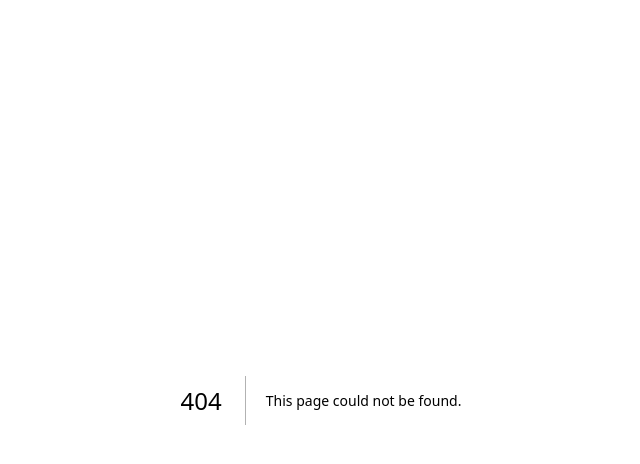
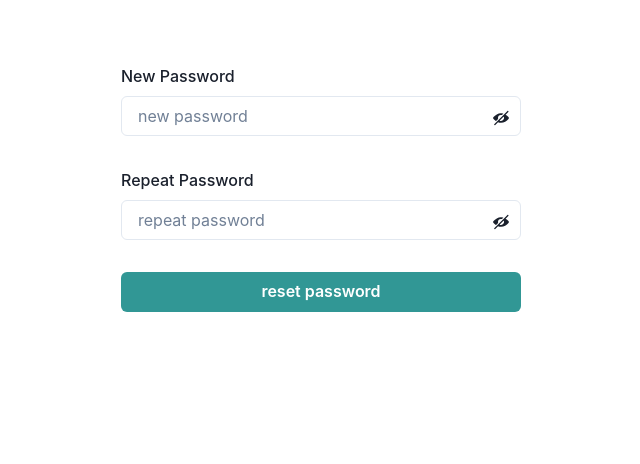
Before and after one commit to sAndrin3/cybercenturions, a Next.js app in the folder groopl-web/: page /change-password/1 in a window 1280 px wide. Before the commit this address had no page. Shown: the top 464 px of the page, without its empty margins (319-959 px from the left). Built offline with nearby package versions, Linux system fonts and the light colour scheme.

Commit message:
refactored password input field

```diff
--- a/groopl-web/src/components/inputField.tsx
+++ b/groopl-web/src/components/inputField.tsx
@@ -1,24 +1,60 @@
+import { ViewIcon, ViewOffIcon } from "@chakra-ui/icons";
 import {
   FormControl,
   FormLabel,
   Input,
   FormErrorMessage,
+  InputGroup,
+  IconButton,
+  InputRightElement,
 } from "@chakra-ui/react";
 import { useField } from "formik";
-import React, { InputHTMLAttributes } from "react";
+import React, { InputHTMLAttributes, useState } from "react";
 
 type inputFieldProps = InputHTMLAttributes<HTMLInputElement> & {
+  isPassword?: boolean;
+  rightEl?: any;
   label: string;
   name: string;
 };
 
 export const InputField: React.FC<inputFieldProps> = ({
+  isPassword,
+  rightEl,
   label,
   size: _,
   ...props
 }) => {
   const [field, { error }] = useField(props);
-  return (
+  const [show, setShow] = useState(false);
+  const handleIconClick = () => setShow(!show);
+
+  return isPassword ? (
+    <>
+      <FormControl isInvalid={!!error}>
+        <FormLabel>{label}</FormLabel>
+        <InputGroup>
+          <Input
+            {...field}
+            {...props}
+            type={show ? "text" : "password"}
+            id={field.name}
+            placeholder={props.placeholder}
+          />
+          <InputRightElement>
+            <IconButton
+              variant={"unstyled"}
+              aria-label="Show Password"
+              icon={show ? <ViewIcon /> : <ViewOffIcon />}
+              onClick={handleIconClick}
+            />
+          </InputRightElement>
+        </InputGroup>
+        {error ? <FormErrorMessage>{error}</FormErrorMessage> : null}
+      </FormControl>
+    </>
+  ) : (
+    <>
       <FormControl isInvalid={!!error}>
         <FormLabel>{label}</FormLabel>
         <Input
@@ -29,5 +65,6 @@ export const InputField: React.FC<inputFieldProps> = ({
         />
         {error ? <FormErrorMessage>{error}</FormErrorMessage> : null}
       </FormControl>
+    </>
   );
 };
--- /dev/null
+++ b/groopl-web/src/pages/change-password/[token].tsx
@@ -0,0 +1,65 @@
+import { Button, Box, IconButton } from "@chakra-ui/react";
+import { Formik, Form } from "formik";
+import { NextPage } from "next";
+import { InputField } from "../../components/inputField";
+import { Wrapper } from "../../components/wrapper";
+import { useState } from "react";
+import { ViewIcon, ViewOffIcon } from "@chakra-ui/icons";
+
+const ChangePassword: NextPage<{ token: string }> = ({ token }) => {
+  const [show, setShow] = useState(false);
+  const handleIconClick = () => setShow(!show);
+
+  return (
+    <Wrapper variant="small">
+      <Formik
+        initialValues={{ usernameOrEmail: "", password: "" }}
+        onSubmit={async (values, { setErrors }) => {
+          // const response = await login(values);
+          // if (response.data?.login.errors) {
+          //   setErrors(ToErrorMap(response.data.login.errors));
+          // } else if (response.data?.login.user) {
+          //   router.push("/");
+          // }
+        }}
+      >
+        {({ isSubmitting }) => (
+          <Form>
+            <InputField
+              name="password"
+              placeholder="new password"
+              label="New Password"
+              required={true}
+              isPassword={true}
+            />
+            <Box mt={8} />
+            <InputField
+              name="repeatPassword"
+              placeholder="repeat password"
+              label="Repeat Password"
+              required={true}
+              isPassword={true}
+            />
+            <Box mt={8} />
+            <Button
+              width="100%"
+              isLoading={isSubmitting}
+              colorScheme="teal"
+              type="submit"
+            >
+              reset password
+            </Button>
+          </Form>
+        )}
+      </Formik>
+    </Wrapper>
+  );
+};
+
+ChangePassword.getInitialProps = ({ query }) => {
+  return {
+    token: query.token as string,
+  };
+};
+
+export default ChangePassword;
```
Also changed, not shown: groopl-web/src/pages/login.tsx (+7 -4 lines), groopl-web/src/pages/register.tsx (+8 -5 lines), 1 other file (tests, documents, lock files or other folders). Lines whose indentation alone changed are shown as unchanged.
